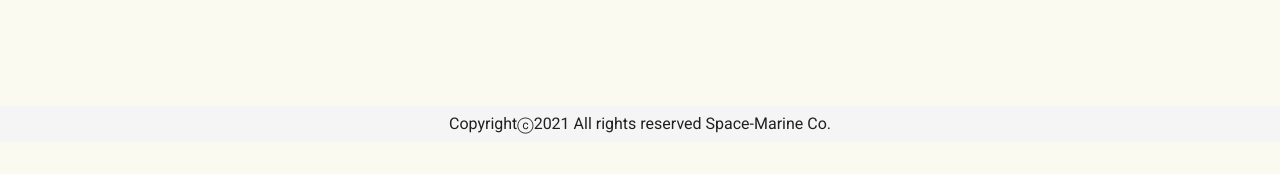
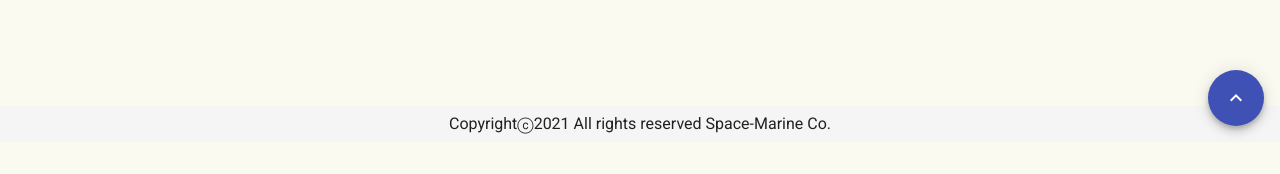
Before and after one commit to gijoona/sm_frontend, a Vue app: page / in a window 1280 px wide. Shown: the part 658-832 px from the top of the page. Built offline with nearby package versions, Linux system fonts and the light colour scheme.

Commit message:
add floating Action Button

```diff
--- a/src/App.vue
+++ b/src/App.vue
@@ -106,6 +106,20 @@
 
         <!-- If using vue-router -->
         <router-view></router-view>
+
+        <v-fab-transition>
+          <v-btn
+            color="indigo"
+            dark
+            fixed
+            bottom
+            right
+            fab
+            @click="$vuetify.goTo(target, options)"
+          >
+            <v-icon>mdi-chevron-up</v-icon>
+          </v-btn>
+        </v-fab-transition>
       </v-container>
     </v-main>
 
@@ -133,6 +147,24 @@ export default {
     drawer: false,
     prominent: false,
     bg_color: '#FAFAF0',
+    type: 'number',
+    number: 0,
+    duration: 500,
+    offset: 0,
+    easing: 'easeInOutCubic',
   }),
+
+  computed: {
+    target() {
+      return Number(this[this.type])
+    },
+    options() {
+      return {
+        duration: this.duration,
+        offset: this.offset,
+        easing: this.easing
+      }
+    }
+  }
 };
 </script>
```
